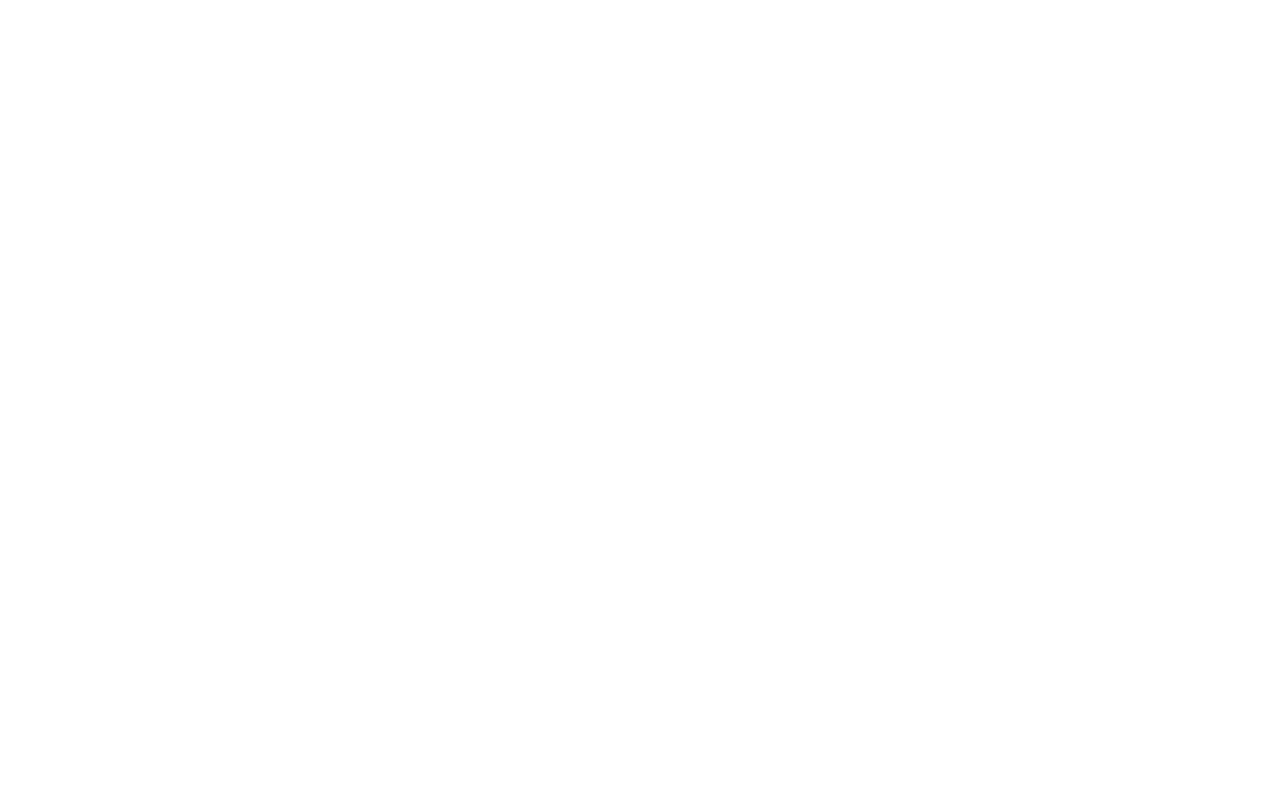
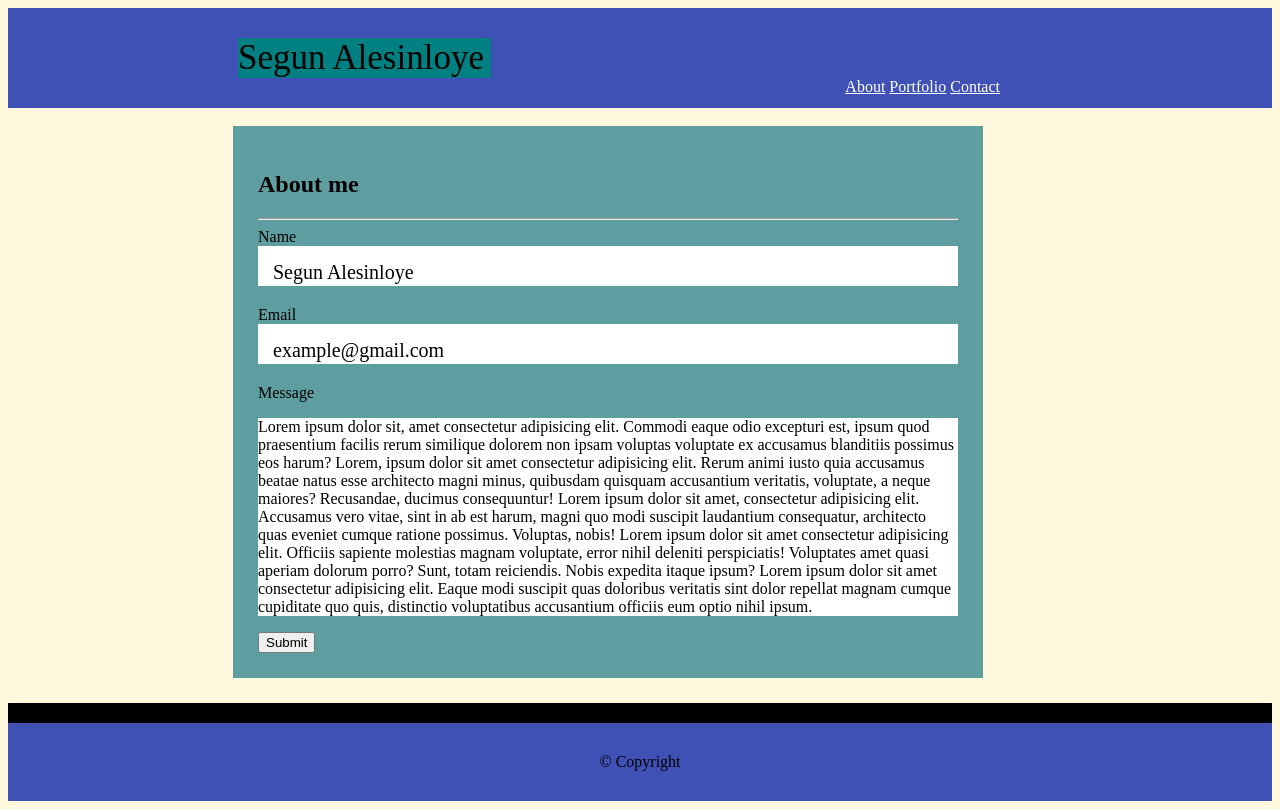
Before and after one commit to Aleshsparrow/Portfolio-Assignment, a plain HTML site: page contact.html in a window 1280 px wide. Drawn offline with Linux system fonts and the light colour scheme.

Commit message:
added some colors and worked on the contact page

```diff
--- a/Assets/css/style.css
+++ b/Assets/css/style.css
@@ -14,6 +14,7 @@ img {
 }
 
 .body {
+    margin-left: 225px;
     width: 700px;
     border-width: 10px;
     border-color: black;
@@ -21,12 +22,45 @@ img {
     background-color: cadetblue;
 }
 #links {
+    margin-right: 242px;
         float: right;
 }
 .in-link {
     color: white;
 }
 #name {
+    margin-left: 200px;
+    height: 100%;
+    width: 21% ;
     font-weight: 35px;
     font-size: 35px;
+    padding: 30;
+    background-color: teal;
 }
+footer {
+    text-align: center;
+    background-color: #3f51b5;
+    padding: 30px;
+    border-top: 20px black solid;
+    margin-top: 25px;
+    }
+    .details {
+        background-color: white;
+        padding: 15px;
+        width: 89%px;
+        height: 10px;
+        font-size: 20px;
+        margin-bottom: 20px;
+    }
+
+    #bio-message {
+        background-color: white;
+        margin-top: 0px;
+    }
+
+    button {
+        background-color: teal
+        color: black;
+        font-weight: 45px;
+
+    }
--- a/contact.html
+++ b/contact.html
@@ -0,0 +1,65 @@
+<!DOCTYPE html>
+<html lang="en">
+<head>
+    <meta charset="UTF-8">
+    <meta name="viewport" content="width=, initial-scale=1.0">
+    <meta http-equiv="X-UA-Compatible" content="ie=edge">
+    <title>Document</title>
+    <link rel="stylesheet" href="Assets/css/style.css">
+</head>
+<body>
+    <nav>
+        <div class="header">
+            <div id="name">
+            Segun Alesinloye
+            </div>
+           <div id="links">
+            <a class="in-link" href="#">About</a>
+            <a class="in-link" href="#">Portfolio</a>
+            <a class="in-link" href="#">Contact</a>
+           </div>
+
+        </div>
+    </nav>
+
+    <br>
+
+    <div class="body">
+        <h2>
+            About me
+        </h2>
+        <hr>
+        <label>Name</label>
+        <div class="details"> Segun Alesinloye
+                <!-- <input type="text" name= "Segun Alesinloye"><br> -->
+        </div>
+
+        <label>Email</label>
+        <div class="details">
+            example@gmail.com
+        </div>
+
+        <label>
+            Message
+        </label>
+        <div id= "bio-message">
+            <p>
+                Lorem ipsum dolor sit, amet consectetur adipisicing elit. Commodi eaque odio excepturi est, ipsum quod praesentium facilis rerum similique dolorem non ipsam voluptas voluptate ex accusamus blanditiis possimus eos harum?
+                Lorem, ipsum dolor sit amet consectetur adipisicing elit. Rerum animi iusto quia accusamus beatae natus esse architecto magni minus, quibusdam quisquam accusantium veritatis, voluptate, a neque maiores? Recusandae, ducimus consequuntur!
+                Lorem ipsum dolor sit amet, consectetur adipisicing elit. Accusamus vero vitae, sint in ab est harum, magni quo modi suscipit laudantium consequatur, architecto quas eveniet cumque ratione possimus. Voluptas, nobis!
+                Lorem ipsum dolor sit amet consectetur adipisicing elit. Officiis sapiente molestias magnam voluptate, error nihil deleniti perspiciatis! Voluptates amet quasi aperiam dolorum porro? Sunt, totam reiciendis. Nobis expedita itaque ipsum?
+                Lorem ipsum dolor sit amet consectetur adipisicing elit. Eaque modi suscipit quas doloribus veritatis sint dolor repellat magnam cumque cupiditate quo quis, distinctio voluptatibus accusantium officiis eum optio nihil ipsum.
+            </p>
+        </div>
+        <button>Submit</button>
+    </div>
+
+    <footer>
+            © Copyright
+    </footer>
+
+
+
+
+</body>
+</html>
```
Also changed, not shown: index.html (+4 -5 lines), Assets/images/coffee.jpg (added).
